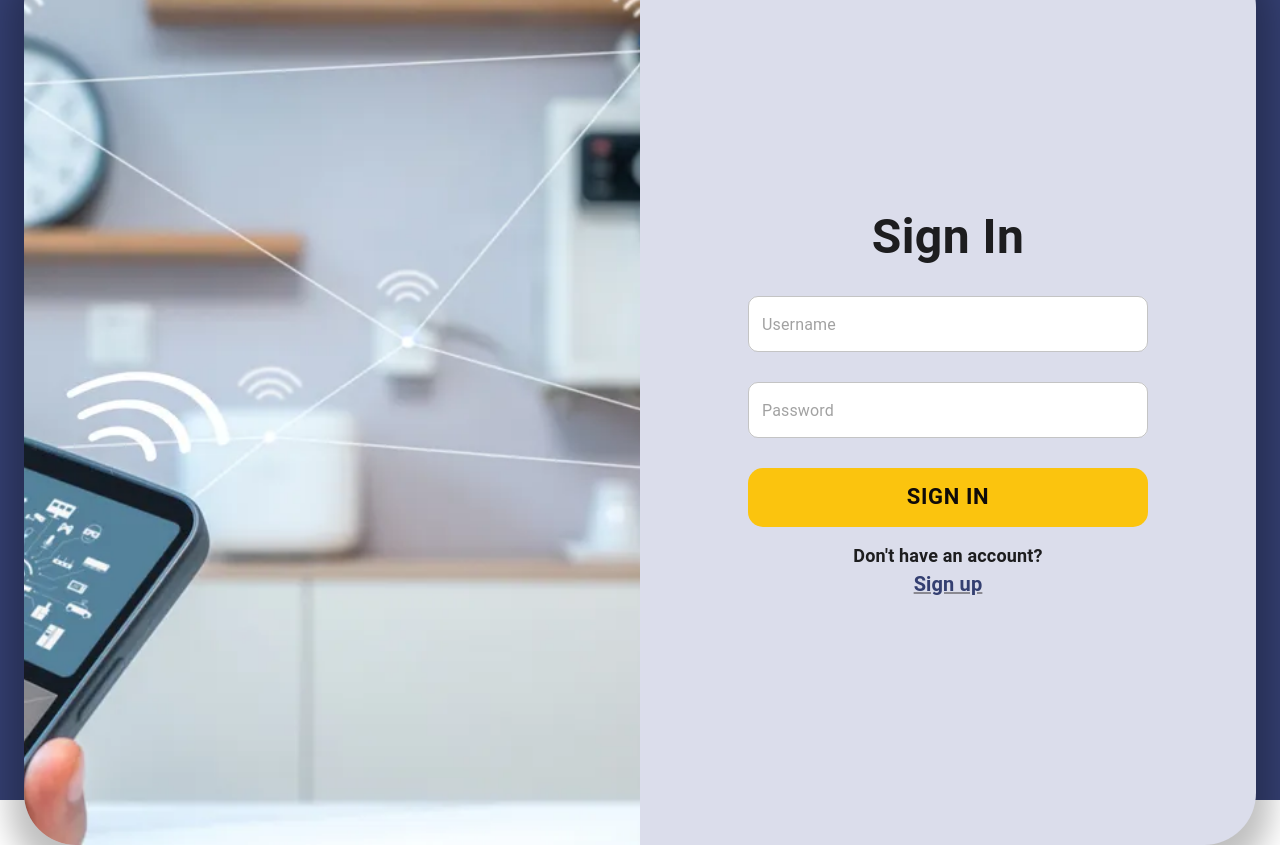
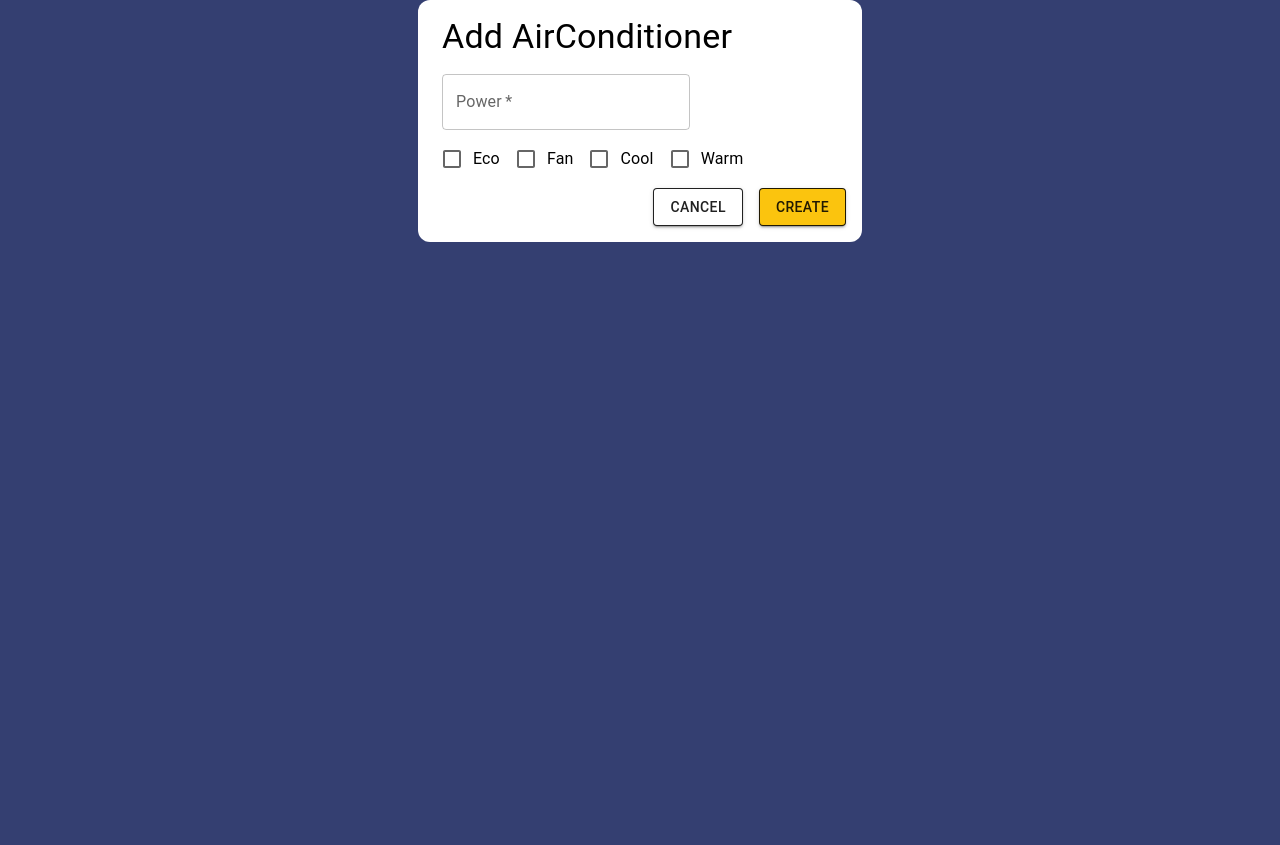
Before and after one commit to jokicjovan/intellihome, a React (Vite) app in the folder IntelliHome-Frontend/: page /CreateSmartDevice in a window 1280 px wide. Before the commit this address led to /signin. After the commit the page ends 800 px from the top, so only its background shows below. Built offline with nearby package versions, Linux system fonts and the light colour scheme; no server answers.

Commit message:
Dynamic form for Device creation added

```diff
--- /dev/null
+++ b/IntelliHome-Frontend/src/components/SmartDevices/CreateSmartDevice.tsx
@@ -0,0 +1,210 @@
+import { Box, Button, Container, FormControlLabel, Checkbox, TextField, Typography } from "@mui/material";
+import React, { useState } from "react";
+
+interface DeviceAttribute {
+    name: string;
+    label: string;
+    type: 'text' | 'number' | 'checkbox';
+    checkBoxGroup?: string;
+    checkBoxValues?: { name: string; label: string }[];
+}
+
+const DynamicForm: React.FC<{
+    deviceType: string;
+    attributes: DeviceAttribute[];
+    onSubmit: (deviceType: string, formData: any) => void;
+    }> = ({ deviceType, attributes, onSubmit }) => {
+    const initialFormData: Record<string, string | number | boolean | Array<string>> = {};
+
+    attributes.forEach(attribute => {
+        if (attribute.type === 'checkbox' && attribute.checkBoxValues) {
+            initialFormData[attribute.name] = [];
+        } else {
+            initialFormData[attribute.name] = '';
+        }
+    });
+
+    const [formData, setFormData] = useState(initialFormData);
+
+    const handleInputChange = (e: React.ChangeEvent<HTMLInputElement>, attribute: DeviceAttribute) => {
+        const { name, value, type, checked } = e.target;
+
+        if (type === 'checkbox' && attribute.checkBoxValues) {
+            setFormData((prevData: any) => {
+                const existingGroup = prevData[attribute.name] as Array<string> || [];
+                const updatedGroup = checked
+                    ? [...existingGroup, value]
+                    : existingGroup.filter((checkboxValue) => checkboxValue !== value);
+
+                return {
+                    ...prevData,
+                    [attribute.name]: updatedGroup.length ? updatedGroup : undefined,
+                };
+            });
+        } else {
+            setFormData((prevData) => ({
+                ...prevData,
+                [name]: value,
+            }));
+        }
+    };
+
+    const handleSubmit = (e: React.FormEvent) => {
+        e.preventDefault();
+        onSubmit(deviceType, formData);
+    };
+
+    return (
+        <Container
+            component="main"
+            maxWidth="xs"
+            sx={{
+                display: "flex",
+                flexDirection: "column",
+                alignItems: "center",
+                backgroundColor: "white",
+                borderRadius: 3,
+                justifyContent: "start"
+            }}
+        >
+            <Box
+                component="form"
+                onSubmit={handleSubmit}
+                sx={{
+                    display: "flex",
+                    flexDirection: "column",
+                    alignItems: "start",
+                    width: 1,
+                    margin: 2
+                }}
+            >
+                <Typography variant="h4" sx={{ textAlign: "left", width: 1 }}>
+                    Add {deviceType}
+                </Typography>
+
+                {attributes.map((attribute) => (
+                    <div key={attribute.name}>
+                        {attribute.type === 'checkbox' && attribute.checkBoxValues ? (
+                            attribute.checkBoxValues.map((option) => (
+                                <FormControlLabel
+                                    key={option.name}
+                                    control={
+                                        <Checkbox
+                                            checked={Array.isArray(formData[attribute.name]) && formData[attribute.name]?.includes(option.name)}
+                                            onChange={(e) => handleInputChange(e, attribute)}
+                                            name={option.name}
+                                            value={option.name}
+                                        />
+                                    }
+                                    label={option.label}
+                                />
+                            ))
+                        ) : (
+                            <TextField
+                                key={attribute.name}
+                                variant="outlined"
+                                margin="normal"
+                                required
+                                id={attribute.name}
+                                label={attribute.label}
+                                name={attribute.name}
+                                type={attribute.type}
+                                value={formData[attribute.name]}
+                                onChange={(e: any) => handleInputChange(e, attribute)}
+                            />
+                        )}
+                    </div>
+                ))}
+
+                <Box
+                    sx={{
+                        display: "flex",
+                        justifyContent: "end",
+                        margin: 1,
+                        marginBottom: 0,
+                        width: 1,
+                    }}
+                >
+                    <Button
+                        variant="contained"
+                        color="primary"
+                        sx={{
+                            marginRight: 2,
+                            backgroundColor: "white",
+                            border: 1,
+                        }}
+                    >
+                        Cancel
+                    </Button>
+                    <Button
+                        type="submit"
+                        variant="contained"
+                        color="primary"
+                        sx={{
+                            border: 1,
+                        }}
+                    >
+                        Create
+                    </Button>
+                </Box>
+            </Box>
+        </Container>
+    );
+};
+
+const CreateSmartDevice: React.FC<{ deviceType: string }> = ({ deviceType }) => {
+    const deviceTypeAttributes: DeviceAttribute[] = [];
+
+    if (deviceType === "AirConditioner") {
+        deviceTypeAttributes.push(
+            { name: "power", label: "Power", type: "number" },
+            { name: "modes", label: "Modes", type: "checkbox", checkBoxValues: [
+                    { name: "ecoMode", label: "Eco" },
+                    { name: "fanMode", label: "Fan" },
+                    { name: "coolMode", label: "Cool" },
+                    { name: "warmMode", label: "Warm" }
+                ]}
+        );
+    }
+    else if (deviceType === "AmbientSensor") {
+        deviceTypeAttributes.push(
+            { name: "power", label: "Power", type: "number" }
+        );
+    }
+    else if (deviceType === "WashingMachine") {
+        deviceTypeAttributes.push(
+            { name: "power", label: "Power", type: "number" },
+            { name: "modes", label: "Modes", type: "checkbox", checkBoxValues: [
+                    { name: "20", label: "20°" },
+                    { name: "30", label: "30°" },
+                    { name: "40", label: "40°" },
+                    { name: "60", label: "60°" },
+                    { name: "90", label: "90°" }
+                ]}
+        );
+    }
+    else if (deviceType === "Lamp") {
+        deviceTypeAttributes.push(
+            { name: "power", label: "Power", type: "number" },
+            { name: "brightnessLimit", label: "Brightness Limit", type: "number" },
+        );
+    }
+    else if (deviceType === "Sprinkler") {
+        deviceTypeAttributes.push(
+            { name: "power", label: "Power", type: "number" }
+        );
+    }
+    else if (deviceType === "VehicleGate") {
+        deviceTypeAttributes.push(
+            { name: "power", label: "Power", type: "number" }
+        );
+    }
+
+    const handleSubmit = (deviceType: string, formData: any) => {
+        console.log(`Form submitted for ${deviceType}:`, formData);
+    };
+
+    return <DynamicForm deviceType={deviceType} attributes={deviceTypeAttributes} onSubmit={handleSubmit} />;
+};
+
+export default CreateSmartDevice;
--- a/IntelliHome-Frontend/src/main.tsx
+++ b/IntelliHome-Frontend/src/main.tsx
@@ -1,4 +1,3 @@
-
 import ReactDOM from 'react-dom/client'
 import './index.css'
 import {createBrowserRouter, Navigate, RouterProvider} from "react-router-dom";
@@ -17,22 +16,24 @@ import SuccessfulActivation from "./pages/successfulActivation";
 import Navbar from "./components/Shared/Navbar";
 import Layout from "./components/Shared/Layout";
 import AddAdmin from "./pages/AddAdmin";
+import CreateSmartDevice from "./components/SmartDevices/CreateSmartDevice.tsx";
 
 axios.defaults.withCredentials = true
 
 const theme = createTheme({
     palette: {
         primary: {
-            main: "#0f0b0a",
+            main: "#FBC40E",
         },
         secondary: {
-            main: "#fdefc7",
+            main: "#343F71",
             contrastText: 'white'
         },
     },
 });
 
 const router = createBrowserRouter([
+    {path:"/CreateSmartDevice", element: <UnauthenticatedRoute><CreateSmartDevice deviceType={"AirConditioner"}/></UnauthenticatedRoute>},
     {path:"/signin", element: <UnauthenticatedRoute><SignIn/></UnauthenticatedRoute>},
     {path:"/signup", element: <UnauthenticatedRoute><SignUp/></UnauthenticatedRoute>},
     {path:"/successfullActivation", element: <UnauthenticatedRoute><SuccessfulActivation/></UnauthenticatedRoute>},
@@ -45,11 +46,11 @@ const queryClient = new QueryClient()
 ReactDOM.createRoot(document.getElementById('root') as HTMLElement).render(
     <React.StrictMode>
         <QueryClientProvider client={queryClient}>
-        <ThemeProvider theme={theme} >
-            <AuthProvider>
-                <RouterProvider router={router}/>
-            </AuthProvider>
-        </ThemeProvider>
+            <ThemeProvider theme={theme} >
+                <AuthProvider>
+                    <RouterProvider router={router}/>
+                </AuthProvider>
+            </ThemeProvider>
         </QueryClientProvider>
     </React.StrictMode>
 )
```
Also changed, not shown: IntelliHome-Frontend/package.json (+4 -4 lines), IntelliHome-Frontend/.eslintrc.cjs, 1 other file (tests, documents, lock files or other folders).
